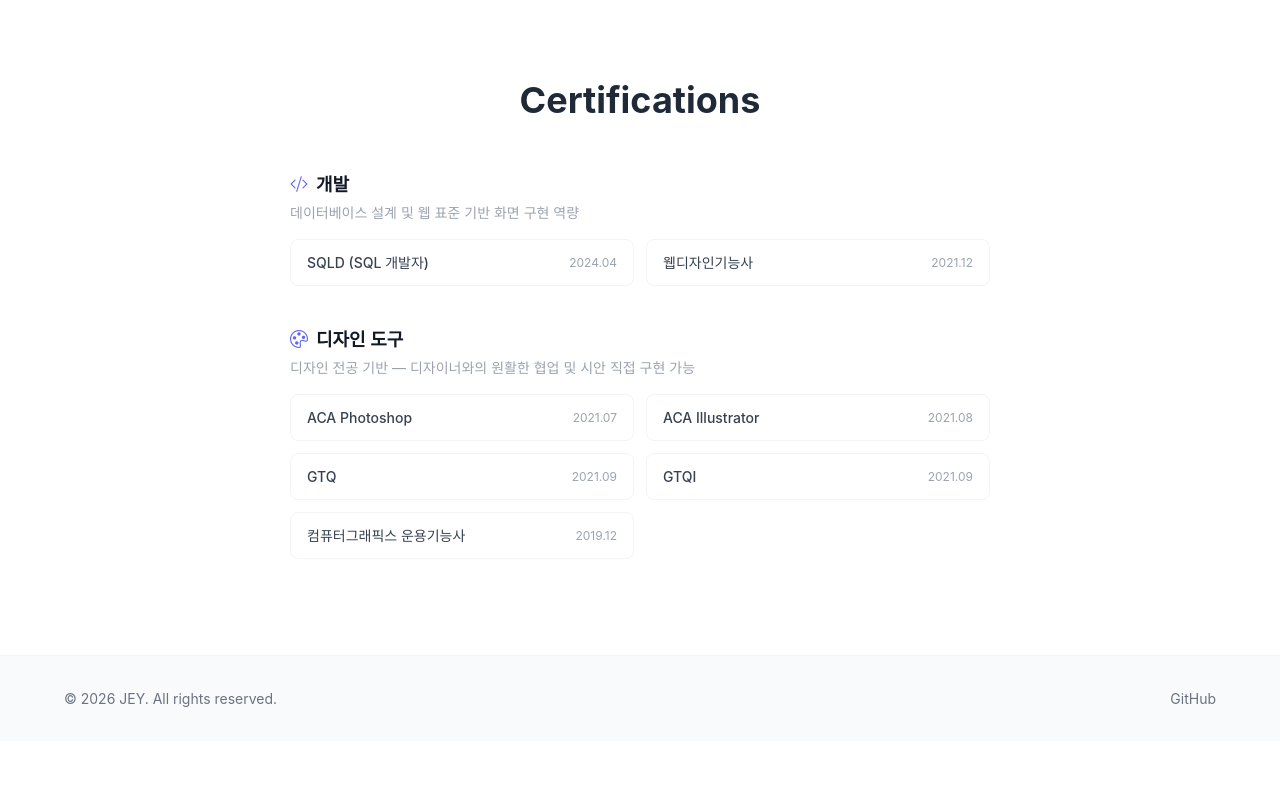
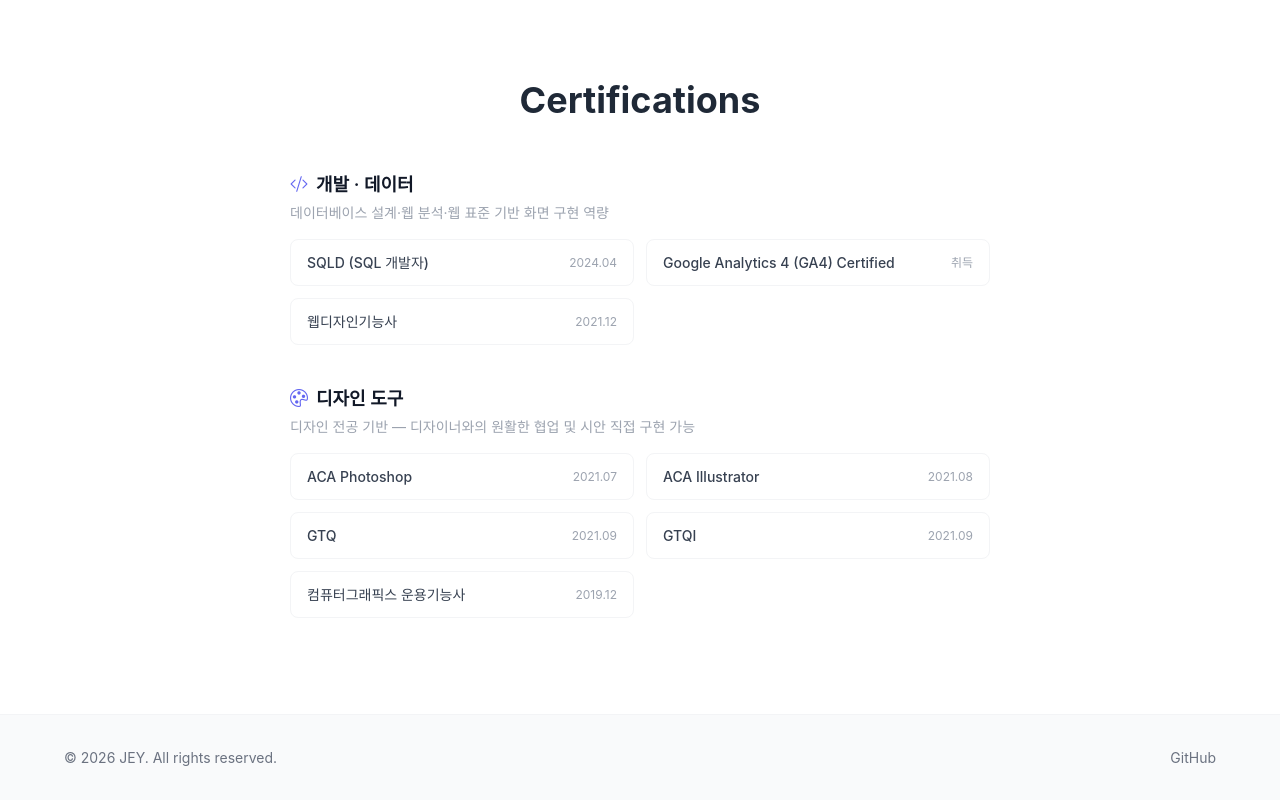
Before and after one commit to choeun224-cey/portfolio-site, a Vue app: page /about in a window 1280 px wide. Shown: the part 2484-3284 px from the top of the page. Before the commit the page ends 3225 px from the top, so only its background shows below. Built offline with nearby package versions, Linux system fonts and the light colour scheme; a web font is replaced by a local one.

Commit message:
Portfolio: add GA4 certification to skills and certifications

```diff
--- a/src/views/about/AboutPage.vue
+++ b/src/views/about/AboutPage.vue
@@ -176,10 +176,11 @@ const career = ref([
 const certGroups = ref([
   {
     icon: "bi bi-code-slash",
-    label: "개발",
-    description: "데이터베이스 설계 및 웹 표준 기반 화면 구현 역량",
+    label: "개발 · 데이터",
+    description: "데이터베이스 설계·웹 분석·웹 표준 기반 화면 구현 역량",
     items: [
       { name: "SQLD (SQL 개발자)", date: "2024.04" },
+      { name: "Google Analytics 4 (GA4) Certified", date: "취득" },
       { name: "웹디자인기능사", date: "2021.12" },
     ],
   },
--- a/src/views/home/HomePage.vue
+++ b/src/views/home/HomePage.vue
@@ -107,8 +107,8 @@ const skills = ref([
     items: ['Vue.js', 'React', 'Next.js', 'TypeScript', 'JavaScript (ES6+)', 'SCSS / CSS3', 'HTML5'],
   },
   {
-    category: 'AI & Backend',
-    items: ['Google Gemini API', 'Anthropic Claude API', 'Web Speech API', 'Supabase / PostgreSQL', 'SQL'],
+    category: 'AI & Data',
+    items: ['Google Gemini API', 'Anthropic Claude API', 'Web Speech API', 'Google Analytics 4 (GA4)', 'Supabase / PostgreSQL', 'SQL'],
   },
   {
     category: 'Tools & Build',
```
